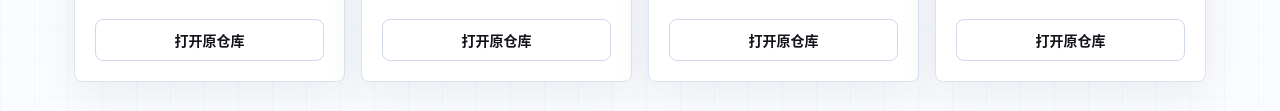
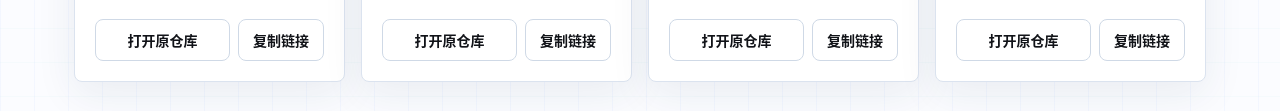
Before and after one commit to mangooding/kaiwen-yimeiji, a plain HTML site: page index.html in a window 1280 px wide. Shown: the part 1127-1238 px from the top of the page. Drawn offline with Linux system fonts and the light colour scheme; no server answers.

Commit message:
Make source links more reliable

```diff
--- a/index.html
+++ b/index.html
@@ -95,7 +95,10 @@
               <li>16 种语言入口</li>
               <li>偏搜索和素材导航</li>
             </ul>
-            <a href="https://github.com/YouMind-OpenLab/awesome-gpt-image-2" data-open-source title="打开 YouMind 原始 GitHub 仓库">打开原仓库</a>
+            <div class="source-actions">
+              <a href="https://github.com/YouMind-OpenLab/awesome-gpt-image-2" title="打开 YouMind 原始 GitHub 仓库">打开原仓库</a>
+              <button type="button" data-copy-url="https://github.com/YouMind-OpenLab/awesome-gpt-image-2">复制链接</button>
+            </div>
           </article>
 
           <article class="source-card" style="--accent: #ff5a52">
@@ -110,7 +113,10 @@
               <li>强调效果图对比</li>
               <li>覆盖风格迁移</li>
             </ul>
-            <a href="https://github.com/ZeroLu/awesome-gpt-image" data-open-source title="打开 ZeroLu 原始 GitHub 仓库">打开原仓库</a>
+            <div class="source-actions">
+              <a href="https://github.com/ZeroLu/awesome-gpt-image" title="打开 ZeroLu 原始 GitHub 仓库">打开原仓库</a>
+              <button type="button" data-copy-url="https://github.com/ZeroLu/awesome-gpt-image">复制链接</button>
+            </div>
           </article>
 
           <article class="source-card" style="--accent: #00a7a0">
@@ -125,7 +131,10 @@
               <li>模板粒度稳定</li>
               <li>便于批量调用</li>
             </ul>
-            <a href="https://github.com/Anil-matcha/Awesome-GPT-Image-2-API-Prompts" data-open-source title="打开 Anil-matcha 原始 GitHub 仓库">打开原仓库</a>
+            <div class="source-actions">
+              <a href="https://github.com/Anil-matcha/Awesome-GPT-Image-2-API-Prompts" title="打开 Anil-matcha 原始 GitHub 仓库">打开原仓库</a>
+              <button type="button" data-copy-url="https://github.com/Anil-matcha/Awesome-GPT-Image-2-API-Prompts">复制链接</button>
+            </div>
           </article>
 
           <article class="source-card" style="--accent: #f0a400">
@@ -140,7 +149,10 @@
               <li>含 API 集成说明</li>
               <li>真实输出图参考</li>
             </ul>
-            <a href="https://github.com/EvoLinkAI/awesome-gpt-image-2-API-and-Prompts" data-open-source title="打开 EvoLinkAI 原始 GitHub 仓库">打开原仓库</a>
+            <div class="source-actions">
+              <a href="https://github.com/EvoLinkAI/awesome-gpt-image-2-API-and-Prompts" title="打开 EvoLinkAI 原始 GitHub 仓库">打开原仓库</a>
+              <button type="button" data-copy-url="https://github.com/EvoLinkAI/awesome-gpt-image-2-API-and-Prompts">复制链接</button>
+            </div>
           </article>
         </div>
       </section>
--- a/script.js
+++ b/script.js
@@ -167,7 +167,7 @@ function renderPromptCard(item) {
       <div class="prompt-preview">${escapeHtml(item.promptPreview || item.prompt || "")}</div>
       <div class="flag-row">${flags}</div>
       <div class="card-actions">
-        <a class="source-link" href="${escapeHtml(item.sourceUrl || item.sourceRepo)}" data-open-source title="打开这条提示词的原始来源页面">
+        <a class="source-link" href="${escapeHtml(item.sourceUrl || item.sourceRepo)}" title="打开这条提示词的原始来源页面">
           ${iconExternal()} 打开来源
         </a>
         <button class="copy-button" type="button" data-copy-prompt="${escapeHtml(item.id)}">
@@ -274,19 +274,18 @@ flagFilter.addEventListener("change", () => {
 
 loadMoreButton.addEventListener("click", () => searchPrompts({ append: true }));
 
-document.addEventListener("click", (event) => {
-  const sourceLink = event.target.closest("[data-open-source]");
-  if (!sourceLink) return;
-  event.preventDefault();
-  window.location.assign(sourceLink.href);
-});
-
 grid.addEventListener("click", (event) => {
   const button = event.target.closest("[data-copy-prompt]");
   if (!button) return;
   const item = promptCache.get(button.dataset.copyPrompt);
   if (!item) return;
   copyText(item.prompt);
+});
+
+document.addEventListener("click", (event) => {
+  const button = event.target.closest("[data-copy-url]");
+  if (!button) return;
+  copyText(button.dataset.copyUrl);
 });
 
 async function init() {
--- a/styles.css
+++ b/styles.css
@@ -461,18 +461,33 @@ main {
   vertical-align: 1px;
 }
 
-.source-card a {
+.source-actions {
+  display: grid;
+  grid-template-columns: minmax(0, 1fr) auto;
+  gap: 8px;
+  margin-top: auto;
+}
+
+.source-card a,
+.source-actions button {
   width: 100%;
   min-height: 42px;
-  margin-top: auto;
   color: var(--ink);
+  background: transparent;
   border: 1px solid #cfd9e6;
   border-radius: var(--radius);
   font-size: 14px;
   font-weight: 850;
+  cursor: pointer;
 }
 
-.source-card a:hover {
+.source-actions button {
+  min-width: 86px;
+  padding: 0 12px;
+}
+
+.source-card a:hover,
+.source-actions button:hover {
   color: white;
   background: var(--ink);
   border-color: var(--ink);
```
